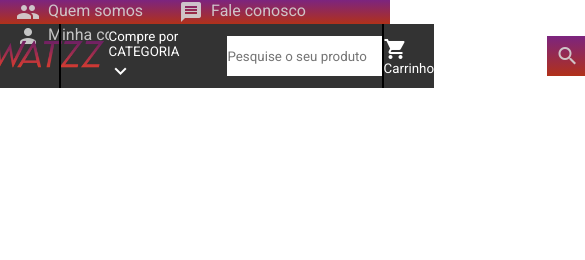
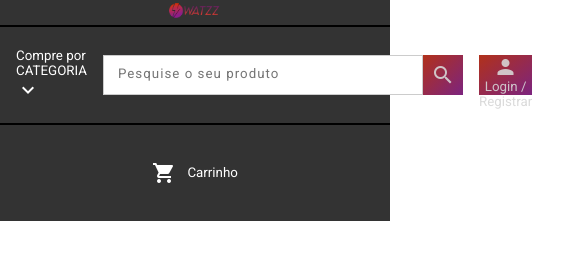
Before and after one commit to mariaesilva/watzz, a plain HTML site: page index.html in a window 390 px wide. Shown: the top 260 px of the page, 585 px wide, since content can reach past the window. Drawn offline with Linux system fonts and the light colour scheme.

Commit message:
Removendo barra header, ajuste tamanho navbar e adicionando responsividade

```diff
--- a/index.html
+++ b/index.html
@@ -9,14 +9,6 @@
     <link href="https://fonts.googleapis.com/icon?family=Material+Icons" rel="stylesheet">
 </head>
 <body>
-    <div class="header">
-        <div class="headertopleft">
-            <a href="/quemsomos"> <i class="material-icons">group</i>Quem somos</a>
-            <a href="/faleconosco"> <i class="material-icons">message</i>Fale conosco</a>
-            <a href="/minhaconta"><i class="material-icons">person</i>Minha conta</a>
-
-        </div>
-    </div>
     <nav>
         <div class="container-logo">
             <a class="logo" href="#"><img src="images/logoWeb.png" alt=""></a>
@@ -37,11 +29,12 @@
         </div>
         <div class="container-carrinho">
             <div class="dropdown">
-                <button onclick="myFunction()" class="dropbtn"><i class="material-icons">shopping_cart</i> Carrinho </button>
+                <button class="dropbtn"><i class="material-icons">shopping_cart</i> Carrinho </button>
             </div>
         </div>
 
     </nav>
+
     <div class="content">
         <div id="myDropdown" class="dropdown-content">
             <a href="" class="categoria">Computadores</a>
@@ -66,6 +59,10 @@
             <a href="" class="subcategoria">Auto falante</a>
             <a href="" class="subcategoria">Monitores</a>
           </div>
+
+          <div class="itens">
+
+          </div>
     </div>
 </body>
 
--- a/styles.css
+++ b/styles.css
@@ -5,7 +5,7 @@
     --main-white: #d6d6d6e5;
   }
 
-body, input, button, form, textarea {
+body, input, button, form, textarea,a {
     padding: 0;
     margin: 0;
     font-family: 'Roboto', sans-serif;
@@ -19,30 +19,9 @@ body, input, button, form, textarea {
     margin-right: 0.5rem;
 }
 
-.header{
-    width: 100%;
-    height: 1.5rem;
-    background: linear-gradient(180deg, var(--main-purple),var(--main-red));
-    display: flex;
-    flex-direction: row;
-    justify-content: flex-end;
-}
-
-.headertopleft{
-    margin-right: 5%!important;
-}
-
-.header a{
-    font-size: 1rem;
-    text-decoration: none;
-    color: var(--main-white);
-    text-align: right;
-    margin: 1rem;
-}
-
 nav {
     width: 100%;
-    height: 4rem;
+    height: 6rem;
     display: flex;
     background-color:var(--main-bg-color);
 }
@@ -53,45 +32,58 @@ nav {
     flex-direction: row;
     justify-content: center;
     align-items: center;
+    border-right: 2px solid;
 }
 
 .logo{
-    margin: 1rem;
+    margin: 5%;
     text-decoration: none;
 }
 
 .logo img {
-    width: 10rem;
+    width: 100%;
 }
 
 .container-busca {
+    margin: 0 5%;
     width: 70%;
-    border-left: 2px solid;
     display: flex;
     flex-direction: row;
     align-items: center;
-    justify-content: flex-start;
-    padding-left: 3rem;
+    justify-content: space-between;
 }
 
 .formbusca{
     display: flex;
-    margin-left: 3rem;
-
 }
+:focus{outline: none;}
 
 .inpbusca{
     border: 0;
-    width: 20rem;
     height: 2.5rem;
     padding: 0;
+    width: 20rem;
+    box-sizing: border-box; letter-spacing: 1px;
 }
+
+.inpbusca{border: 1px solid #ccc; padding: 7px 14px 9px; transition: 0.4s;}
+
+.inpbusca ~ .focus-border:before,
+.inpbusca ~ .focus-border:after{content: ""; position: absolute; top: 0; left: 0; width: 0; height: 2px; background-color: #3399FF; transition: 0.3s;}
+.inpbusca ~ .focus-border:after{top: auto; bottom: 0; left: auto; right: 0;}
+.inpbusca ~ .focus-border i:before,
+.inpbusca ~ .focus-border i:after{content: ""; position: absolute; top: 0; left: 0; width: 2px; height: 0; background-color: #3399FF; transition: 0.4s;}
+.inpbusca ~ .focus-border i:after{left: auto; right: 0; top: auto; bottom: 0;}
+.inpbusca:focus ~ .focus-border:before,
+.inpbusca:focus ~ .focus-border:after{width: 100%; transition: 0.3s;}
+.inpbusca:focus ~ .focus-border i:before,
+.inpbusca:focus ~ .focus-border i:after{height: 100%; transition: 0.4s;}
 
 .bntbusca{
     border: 0;
     height: 2.5rem;
     width: 2.5rem;
-    background: linear-gradient(180deg, var(--main-purple),var(--main-red));
+    background: linear-gradient(to bottom right, var(--main-red) , var(--main-purple));
     padding: 0;
 }
 
@@ -102,12 +94,11 @@ nav {
 }
 
 .bntcliente{
-    margin-left: 20%;
     color: var(--main-white);
     border: 0;
     height: 2.5rem;
-    width: 13rem;
-    background: linear-gradient(180deg, var(--main-purple),var(--main-red));
+    width: 20%;
+    background: linear-gradient(to bottom right,var(--main-red) , var(--main-purple));
     padding: 0;
 }
 
@@ -126,6 +117,16 @@ nav {
     justify-content: center;
 }
 
+.content{
+    display: flex;
+    flex-direction: row;
+}
+
+.itens{
+    width: 100%;
+    background: var(--main-purple);
+}
+
 .dropbtn {
     background-color: var(--main-bg-color);
     color: white;
@@ -141,12 +142,11 @@ nav {
   }
 
   .dropdown {
-    position: relative;
-    display: inline-block;
+    display: flex;
   }
 
   .dropdown-content {
-    width: 12.5rem;
+    width: 15%;
     border-top: 2px solid;
     display: none;
     background-color: #f1f1f1;
@@ -166,7 +166,7 @@ nav {
 
   .subcategoria{
     color:var(--main-white);
-    background: linear-gradient(180deg, var(--main-purple),var(--main-red));
+    background: linear-gradient(to bottom right, var(--main-red) , var(--main-purple));
     padding: 12px 16px;
     text-decoration: none;
     display: block;
@@ -175,3 +175,49 @@ nav {
   .dropdown a:hover {background-color: #ddd;}
 
   .show {display: block;}
+
+  @media (orientation: portrait)
+{
+    nav{
+        flex-direction: column;
+        height: 100%;
+        align-items: center;
+    }
+
+    .container-busca{
+        width: 100%;
+        border-left: 0;
+        border-top: 2px solid;
+        margin: 0 5%;
+    }
+
+    .formbusca{
+        margin-left: 0;
+    }
+
+    .container-carrinho{
+        border-left: 0;
+        border-top: 2px solid;
+    }
+
+    .bntcliente{
+        margin: 1rem 1rem;
+    }
+
+   .container-carrinho{
+        width: 100%;
+   }
+
+   .dropbtn{
+    margin: 1rem 1rem;
+   }
+
+    .dropbtn{
+        margin-top: 1rem;
+    }
+
+    .container-logo{
+        border-right: 0;
+    }
+
+}
```
